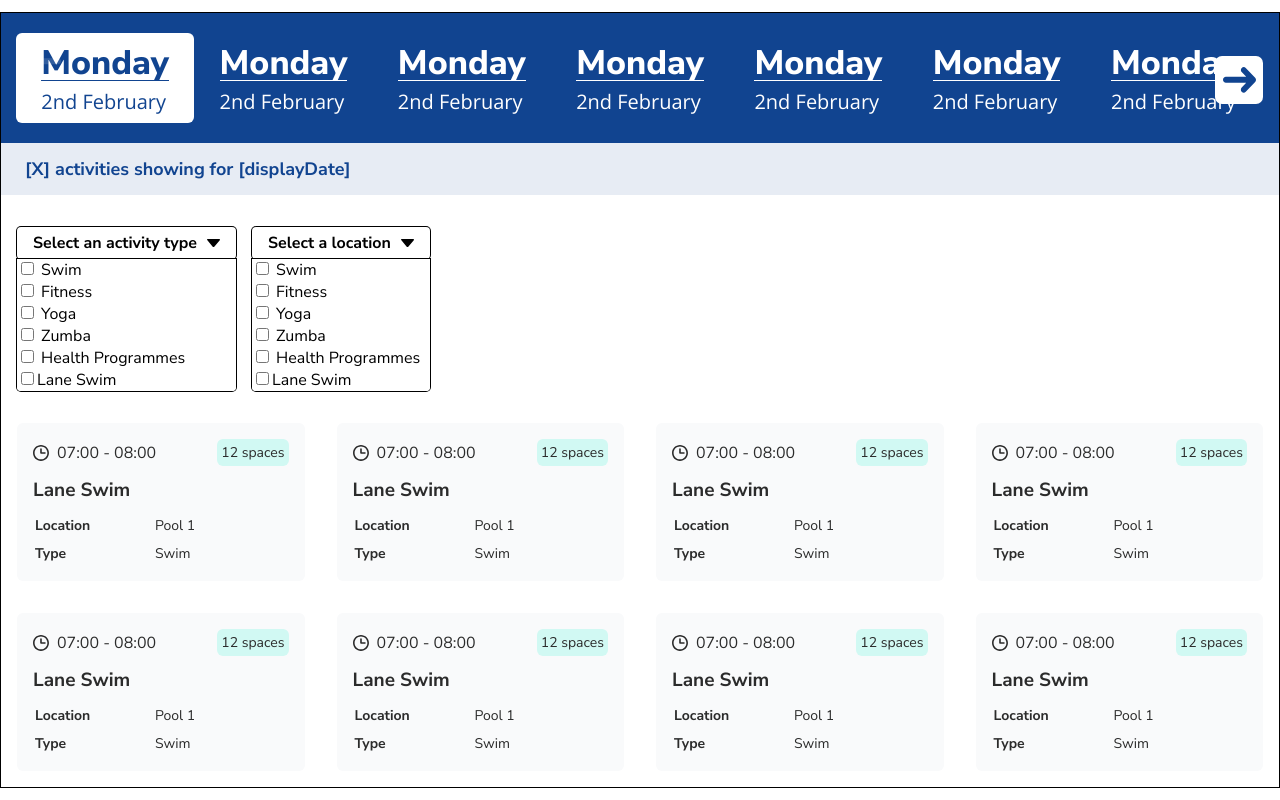
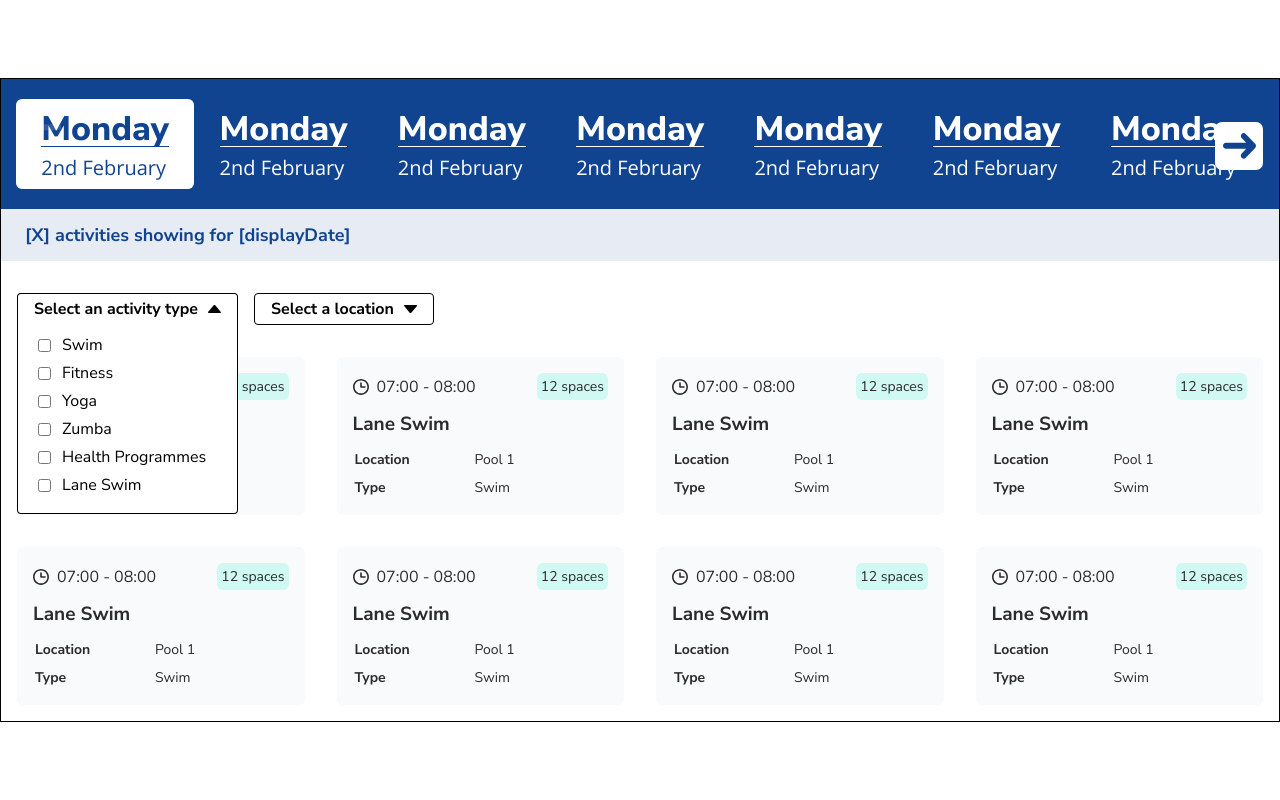
Before and after one commit to WillisDyson/lcc-booking-system, a React (Vite) app in the folder lcc-booking-system-app/: page / in a window 1280 px wide. Both pictures are taken after a click on the button "Select an activity type". Built offline with nearby package versions, Linux system fonts and the light colour scheme.

Commit message:
Dropdown select open/close functionality

```diff
--- a/lcc-booking-system-app/src/components/generic/dropdown-select/DropdownSelect.module.scss
+++ b/lcc-booking-system-app/src/components/generic/dropdown-select/DropdownSelect.module.scss
@@ -1,11 +1,17 @@
 .dropdown-select {
+    $self: &;
     color: var(--color-black);
     display: inline-block;
+    position: relative;
+
+    * {
+        box-sizing: border-box;
+    }
 
     &__button {
         align-items: center;
+        border: 1.5px solid var(--color-black);
         border-radius: 4px;
-        box-shadow: 0 0 0 1px #000;
         display: flex;
         font-size: 1rem;
         font-weight: 700;
@@ -20,14 +26,47 @@
         background-position: 50%;
         height: 8px;
         margin-left: auto;
+        transform: rotate(0deg);
+        transition: transform var(--transition-speed-slower);
         width: 13px;
     }
 
     &__content {
         background-color: var(--color-white);
+        border: 1.5px solid var(--color-black);
         border-radius: 0 0 4px 4px;
-        box-shadow: 0 0 0 1px #000;
+        display: none;
+        flex-direction: column;
+        padding: 6px 16px 14px;
+        position: absolute;
+        width: 100%;
+    }
+
+    &__option {
         display: flex;
-        flex-direction: column;
+        align-items: center;
+        gap: 8px;
+        padding: 3px 0;
+
+        &, * {
+            cursor: pointer;
+        }
+    }
+
+    &--open {
+        #{$self}__arrow {
+            transform: rotate(180deg);
+        }
+
+        #{$self}__button {
+            border-bottom: none;
+            border-radius: 4px 4px 0 0;
+            padding-bottom: 1.5px;
+        }
+
+        #{$self}__content {
+            display: flex;
+            border-top: none;
+        }
     }
 }
--- a/lcc-booking-system-app/src/components/generic/dropdown-select/DropdownSelect.tsx
+++ b/lcc-booking-system-app/src/components/generic/dropdown-select/DropdownSelect.tsx
@@ -1,44 +1,75 @@
+import { useId, useState } from "react";
 import styles from "./DropdownSelect.module.scss";
 
 const DropdownSelect = ({ dropdownText }: { dropdownText: string }) => {
+    const [isOpen, setIsOpen] = useState(false);
+    const panelId = useId();
+
     return (
-        <div className={styles["dropdown-select"]}>
-            <button type="button" className={styles["dropdown-select__button"]}>
+        <div
+            className={`${styles["dropdown-select"]} ${isOpen ? styles["dropdown-select--open"] : ""}`}
+            onKeyDown={(e) => {
+                if (e.key === "Escape") {
+                    setIsOpen(false);
+                }
+            }}
+            onBlur={(e) => {
+                if (!e.currentTarget.contains(e.relatedTarget as Node)) {
+                    setIsOpen(false);
+                }
+            }}
+        >
+            <button
+                type="button"
+                className={styles["dropdown-select__button"]}
+                onClick={() => setIsOpen((previousState) => !previousState)}
+                onFocus={(e) => {
+                    if (e.currentTarget.matches(":focus-visible")) {
+                        setIsOpen(true);
+                    }
+                }}
+                aria-expanded={isOpen}
+                aria-controls={panelId}
+            >
                 <span className={styles["dropdown-select__button-text"]}>{dropdownText}</span>
                 <span className={styles["dropdown-select__arrow"]}></span>
             </button>
 
             {/* TODO: Add dynamic link generation */}
 
-            <fieldset className={styles["dropdown-select__content"]}>
-                <label className={styles["dropdown-select__label"]}>
+            <fieldset
+                id={panelId}
+                className={`${styles["dropdown-select__content"]} `}
+                onMouseDown={(e) => e.preDefault()} // Pres the dropdown from closing when on a <label> or on space between options
+            >
+                <label className={styles["dropdown-select__option"]}>
                     <input className={styles["dropdown-select__checkbox"]}type="checkbox" name="Filter" value="Swim"/>
-                    <span className={styles["dropdown-select__custom-checkbox"]}></span> Swim
+                    Swim
                 </label>
 
-                <label className={styles["dropdown-select__label"]}>
+                <label className={styles["dropdown-select__option"]}>
                     <input className={styles["dropdown-select__checkbox"]} type="checkbox" name="Filter" value="Fitness"/>
-                    <span className={styles["dropdown-select__custom-checkbox"]}></span> Fitness
+                    Fitness
                 </label>
 
-                <label className={styles["dropdown-select__label"]}>
+                <label className={styles["dropdown-select__option"]}>
                     <input className={styles["dropdown-select__checkbox"]} type="checkbox" name="Filter" value="Yoga"/>
-                    <span className={styles["dropdown-select__custom-checkbox"]}></span> Yoga
+                    Yoga
                 </label>
 
-                <label className={styles["dropdown-select__label"]}>
+                <label className={styles["dropdown-select__option"]}>
                     <input className={styles["dropdown-select__checkbox"]} type="checkbox" name="Filter" value="Zumba"/>
-                    <span className={styles["dropdown-select__custom-checkbox"]}></span> Zumba
+                    Zumba
                 </label>
 
-                <label className={styles["dropdown-select__label"]}>
+                <label className={styles["dropdown-select__option"]}>
                     <input className={styles["dropdown-select__checkbox"]} type="checkbox" name="Filter" value="Health Programmes"/>
-                    <span className={styles["dropdown-select__custom-checkbox"]}></span> Health Programmes
+                    Health Programmes
                 </label>
 
-                <label className={styles["dropdown-select__label"]}>
+                <label className={styles["dropdown-select__option"]}>
                     <input className={styles["dropdown-select__checkbox"]} type="checkbox" name="Filter" value="Lane Swim" />
-                    <span className={styles["dropdown-select__custom-checkbox"]}></span>Lane Swim
+                    Lane Swim
                 </label>
             </fieldset>
         </div>
--- a/lcc-booking-system-app/src/index.scss
+++ b/lcc-booking-system-app/src/index.scss
@@ -20,6 +20,7 @@
   --spacing-extra: 2%;
 
   --transition-speed: 0.2s;
+  --transition-speed-slower: 0.4s;
 
   font-family: var(--font-primary);
   color: var(--color-black);
```
